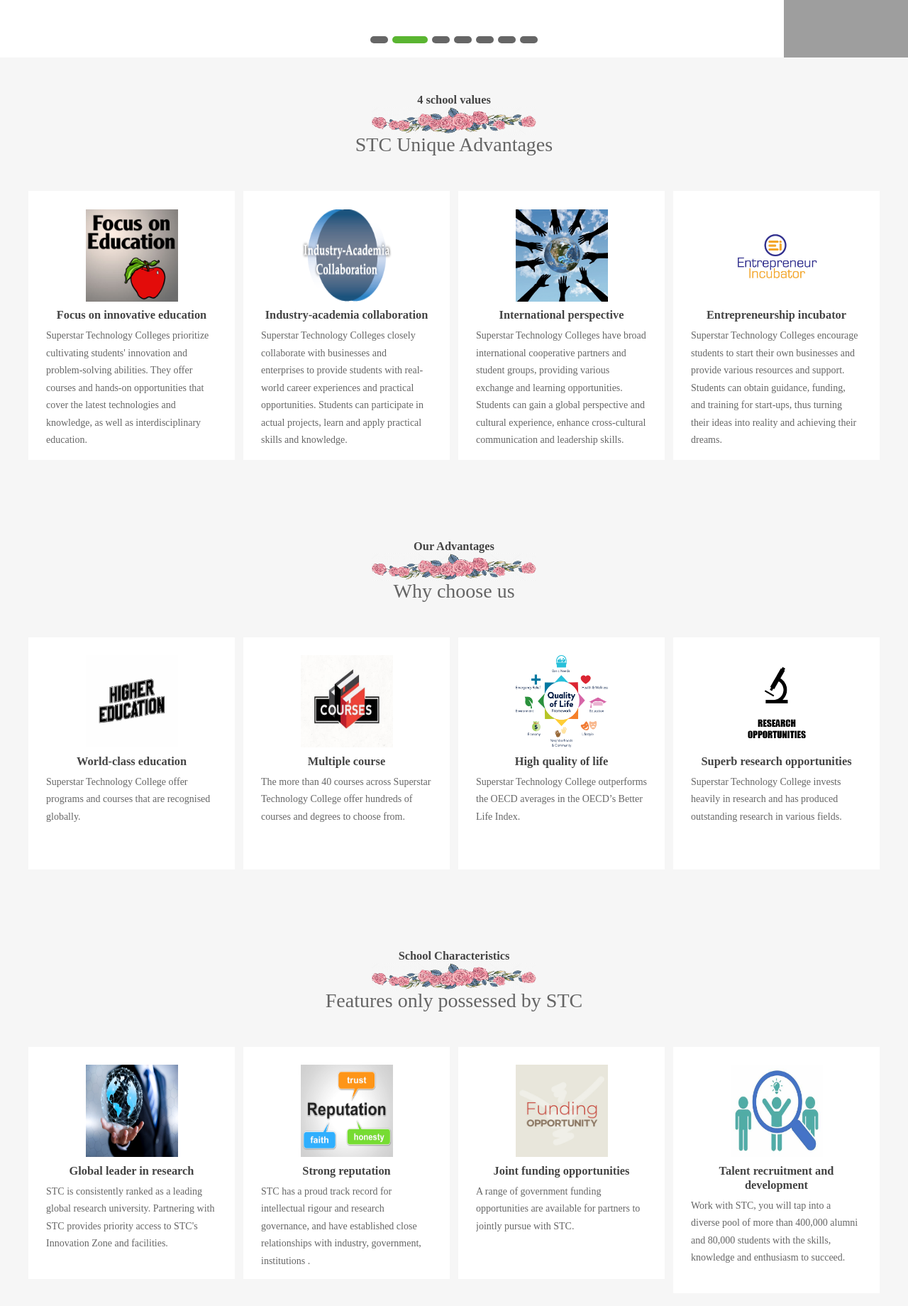
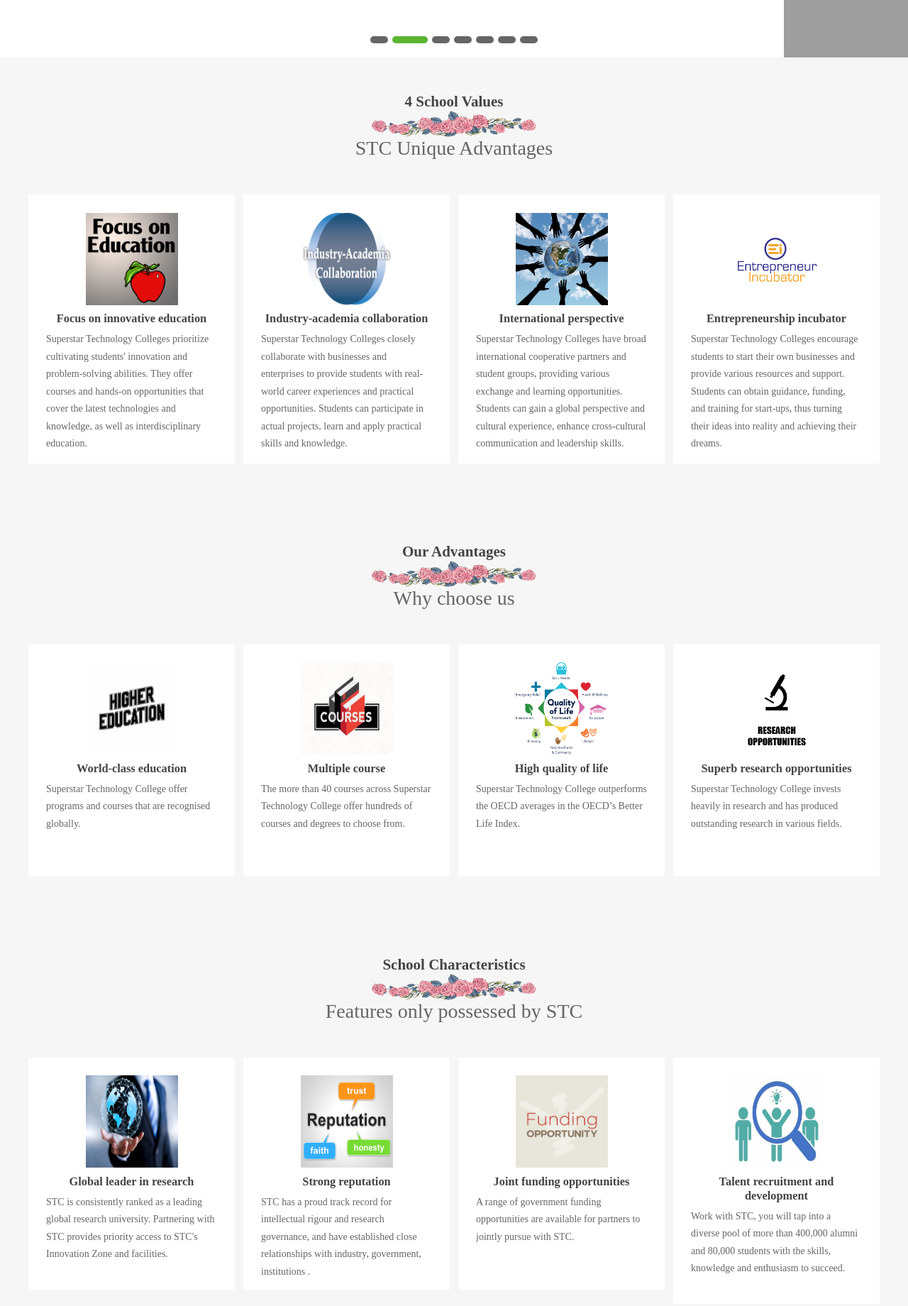
Before and after one commit to olivia68zsy/ICT441RTO, a plain HTML site: page index.html in a window 1280 px wide. Shown: the part 980-2820 px from the top of the page at 71% size. Drawn offline with Linux system fonts and the light colour scheme; grey boxes are pictures that could not be loaded.

Commit message:
Update index.html

```diff
--- a/index.html
+++ b/index.html
@@ -67,7 +67,7 @@ $(function(){
 <div class="bg_a">
 	<div class="wrap">
     	<div class="i_name">
-        	<h3>4 school values</h3>
+        	<h2>4 School Values</h2>
             <img src="Assets/images/3q91y1um.png" alt=""/>
             <em>STC Unique Advantages</em>
         </div>
@@ -107,7 +107,7 @@ $(function(){
 <div class="bg_a">
 	<div class="wrap">
     	<div class="i_name">
-        	<h3>Our Advantages</h3>
+        	<h2>Our Advantages</h2>
             <img src="Assets/images/3q91y1um.png" alt=""/>
             <em>Why choose us</em>
         </div>
@@ -147,7 +147,7 @@ $(function(){
 <div class="bg_a">
 	<div class="wrap">
     	<div class="i_name">
-        	<h3>School Characteristics</h3>
+        	<h2>School Characteristics</h2>
             <img src="Assets/images/3q91y1um.png" alt=""/>
             <em>Features only possessed by STC</em>
         </div>
@@ -187,7 +187,7 @@ $(function(){
 <div class="bg_a">
 	<div class="wrap">
     	<div class="i_name">
-        	<h3>Interactive afaorum</h3>
+        	<h2>Interactive afaorum</h2>
             <img src="Assets/images/3q91y1um.png" alt=""/>
             <em>On/off campus personnel exchange area</em>
         </div>
```
